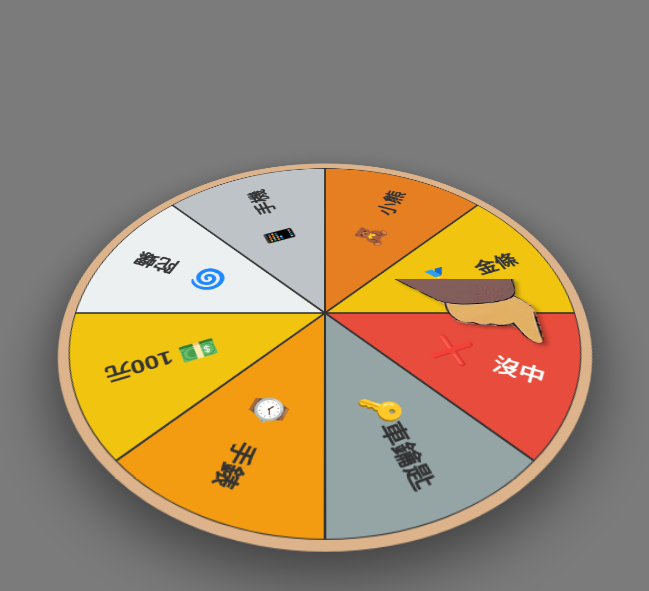
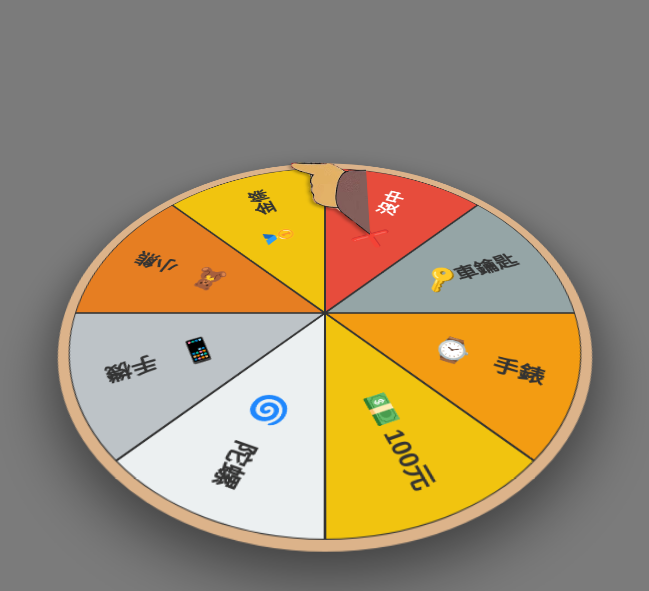
Before and after one commit to pushincoa/person, a Spring Boot app: page /wheel_math.html in a window 1280 px wide. Shown: the top 591 px of the page, without its empty margins (315-964 px from the left). Run offline with Spring Boot 4, Linux system fonts and the light colour scheme.

Commit message:
Update wheel_math.html

```diff
--- a/src/main/resources/static/wheel_math.html
+++ b/src/main/resources/static/wheel_math.html
@@ -3,7 +3,7 @@
 <head>
     <meta charset="UTF-8">
     <meta name="viewport" content="width=device-width, initial-scale=1.0">
-    <title>互動式幸運轉盤 (轉盤不動，手指旋轉版)</title>
+    <title>互動式幸運轉盤 (上方手指往下指)</title>
     <style>
         body {
             display: flex;
@@ -24,8 +24,7 @@
             box-shadow: 0 20px 50px rgba(0,0,0,0.5);
             border-radius: 50%;
             background-color: #dcb38a;
-            padding: 10px; /* 內邊距 10px */
-            /* 讓容器有一個明確的長寬基準 */
+            padding: 10px;
             width: 500px;
             height: 500px;
         }
@@ -35,32 +34,29 @@
             border-radius: 50%;
         }
 
-        /* 新增：包裹指針的透明旋轉容器 */
         .pointer-container {
             position: absolute;
-            /* 抵消 padding，讓容器與 canvas 完全重疊並置中 */
             top: 10px;
             left: 10px;
             width: 500px;
             height: 500px;
             border-radius: 50%;
             z-index: 10;
-            /* 將旋轉中心設定在容器正中央 */
             transform-origin: center center;
-            /* 讓滑鼠點擊可以穿透這個透明容器，避免影響全域監聽 */
             pointer-events: none;
         }
 
- /* 指針圖片設定 */
-.pointer-img {
-    position: absolute;
-    top: 50%;
-    right: 30px; /* 🌟 改成正值，數字越大，手指伸進盤子越深 */
-    transform: translateY(-50%) scaleX(-1);
-    width: 160px;
-    height: 100px;
-    filter: drop-shadow(-3px 3px 2px rgba(0,0,0,0.3));
-}
+        /* 🌟 這是修改的重點區塊 (CSS) */
+        .pointer-img {
+            position: absolute;
+            left: 50%; /* 將左側推到中間 */
+            top: 10px; /* 這裡改成 top。數字越大，手指往下伸進盤子越深 */
+            /* 使用 translateX 將圖片中心對齊，並旋轉 90 度讓手指朝下 */
+            transform: translateX(-50%) rotate(90deg);
+            width: 160px;
+            height: 100px;
+            filter: drop-shadow(3px 3px 2px rgba(0,0,0,0.3));
+        }
 
         .controls {
             margin-top: 50px;
@@ -79,7 +75,6 @@
             cursor: pointer;
             box-shadow: 0 5px 10px rgba(0,0,0,0.3);
             transition: transform 0.1s;
-            /* 確保按鈕可以被點擊 */
             pointer-events: auto;
         }
 
@@ -103,7 +98,6 @@
 
     <div class="wheel-container">
         <canvas id="wheelCanvas" width="500" height="500"></canvas>
-
         <div id="pointerContainer" class="pointer-container">
             <img src="/img/image_5.png" id="pointerImg" class="pointer-img" alt="Pointer" />
         </div>
@@ -121,8 +115,6 @@
         const resultDiv = document.getElementById('result');
         const spinSound = document.getElementById('spinSound');
         const stopSound = document.getElementById('stopSound');
-
-        // 取得手指旋轉容器
         const pointerContainer = document.getElementById('pointerContainer');
 
         const segments = [
@@ -142,19 +134,19 @@
         const centerY = canvas.height / 2;
         const arc = Math.PI * 2 / numSegments;
 
-        let currentAngle = 0; // 現在代表的是「手指」旋轉的角度
+        let currentAngle = 0;
         let isSpinning = false;
         let isStopping = false;
         let spinVelocity = 0;
         let animationFrameId;
 
-        // 畫轉盤：現在只需要在開場畫一次，不用一直重畫了！
         function drawWheel() {
             ctx.clearRect(0, 0, canvas.width, canvas.height);
 
             for (let i = 0; i < numSegments; i++) {
-                // 轉盤固定，所以角度從 0 開始依序繪製
-                const angle = i * arc;
+                // 🌟 這是修改的重點區塊 (JavaScript)
+                // 減去 Math.PI / 2 (90度)，讓繪圖的起點從「正上方」開始，配合手指的位置
+                const angle = (i * arc) - (Math.PI / 2);
 
                 ctx.beginPath();
                 ctx.fillStyle = segments[i].color;
@@ -181,7 +173,6 @@
             }
         }
 
-        // 動畫：只旋轉 CSS 容器
         function animate() {
             if (isSpinning) {
                 currentAngle += spinVelocity;
@@ -203,16 +194,12 @@
                     currentAngle -= Math.PI * 2;
                 }
 
-                // 透過 CSS Transform 旋轉整個手指的容器
                 pointerContainer.style.transform = `rotate(${currentAngle}rad)`;
-
                 animationFrameId = requestAnimationFrame(animate);
             }
         }
 
-        // 判定中獎邏輯
         function checkResult() {
-            // 因為現在是手指順時針轉，所以角度直接除以每一格的弧度，就能對應到陣列索引
             let normalizedAngle = currentAngle % (Math.PI * 2);
             let winningSegmentIndex = Math.floor(normalizedAngle / arc);
 
@@ -248,7 +235,6 @@
             }
         });
 
-        // 初始繪製轉盤 (只執行一次)
         drawWheel();
     </script>
 </body>
```
